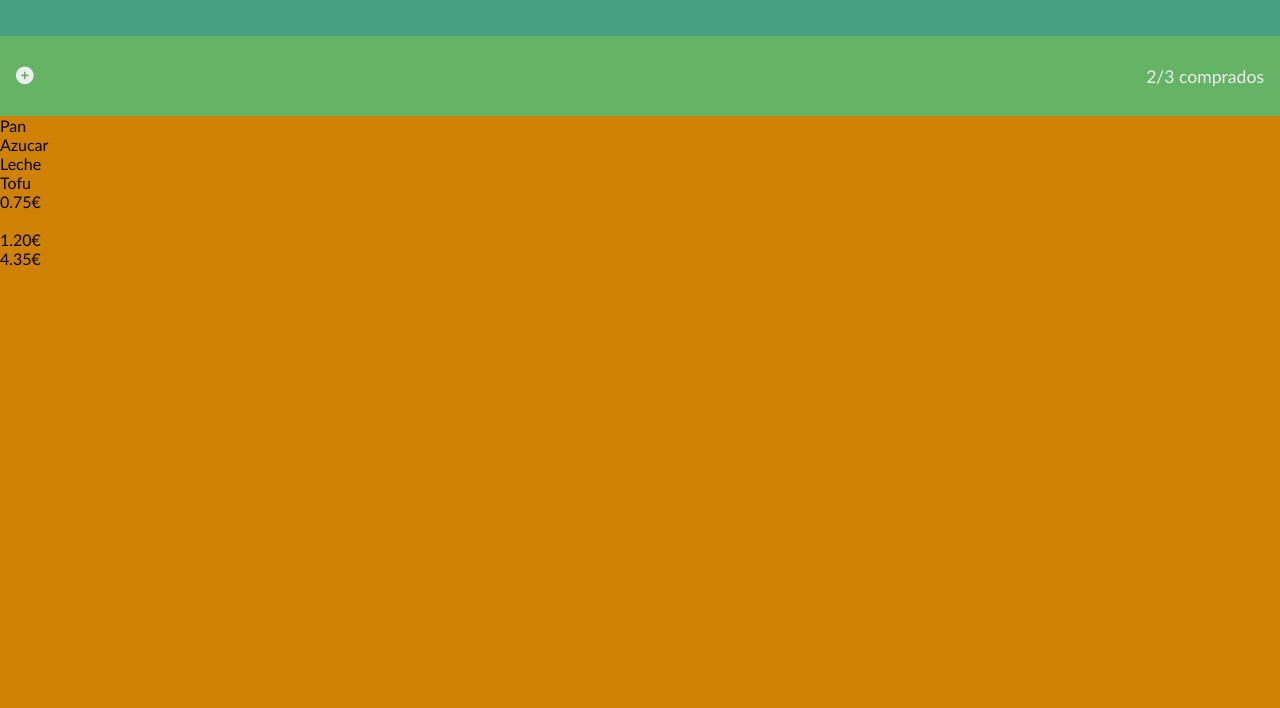
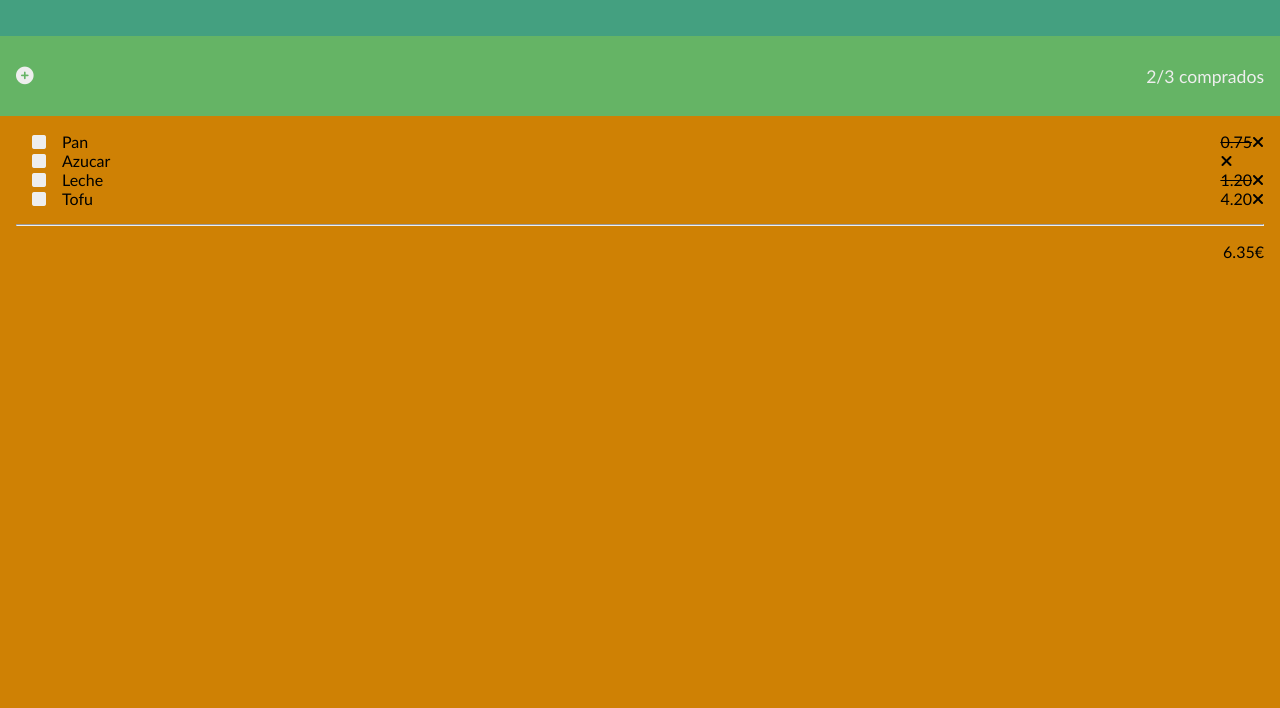
Before and after one commit to dabocher/202301-w1ch3-david-botello, a website built with Parcel: page src/index.html in a window 1280 px wide. Shown: the part 92-800 px from the top of the page. Built offline with nearby package versions, Linux system fonts and the light colour scheme.

Commit message:
Upload moddified package and package-lock.json favicon.png

```diff
--- a/package.json
+++ b/package.json
@@ -22,5 +22,8 @@
   "devDependencies": {
     "parcel": "^2.8.2",
     "rimraf": "^3.0.2"
+  },
+  "dependencies": {
+    "@fortawesome/fontawesome-free": "^6.2.1"
   }
 }
--- a/src/index.html
+++ b/src/index.html
@@ -15,8 +15,8 @@
     <h1>Lista de la compra</h1>
     <nav>
       <ul class="navigation">
-        <li> Principal</li>
-        <li class="list-link"><a href="index.html">Lista</a></li>
+        <li>Principal</li>
+        <li>Lista</li>
         <li>Acerca de</li>
       </ul>
     </nav>
@@ -25,23 +25,34 @@
     <span class="products-buyed">2/3 comprados</span>
   </section>
   <section class="list">
-    <div class="list__products--container">
-      <ul class="list__products">
-        <li>Pan</li>
-        <li>Azucar</li>
-        <li>Leche</li>
-        <li>Tofu</li>
-      </ul>
+    <div class="list__products">
+      <section class="list__products--container">
+        <ul>
+          <li><i class="fa-solid fa-square"></i><span class="list__products-item list__products-item--bread">Pan</span>
+          </li>
+          <li><i class="fa-solid fa-square"></i><span
+              class="list__products-item list__products-item--sugar">Azucar</span>
+          </li>
+          <li><i class="fa-solid fa-square"></i><span class="list__products-item list__products-item--milk">Leche</span>
+          </li>
+          <li><i class="fa-solid fa-square"></i><span class="list__products-item list__products-item--tofu">Tofu</span>
+          </li>
+        </ul>
+      </section>
+      <section class="list-prices__container">
+        <ul class="list-prices">
+          <li><span class="list__prices-item list__prices-item--bread">0.75</span><i class="fa-solid fa-xmark"></i></li>
+          <li><span class="list__prices-item list__prices-item--sugar"></span><i class="fa-solid fa-xmark"></i></li>
+          <li><span class="list__prices-item list__prices-item--milk">1.20</span><i class="fa-solid fa-xmark"></i></li>
+          <li><span class="list__prices-item list__prices-item--tofu">4.20</span><i class="fa-solid fa-xmark"></i></li>
+        </ul>
+      </section>
     </div>
-    <div class="list-prices__container">
-      <ul class="list-prices">
-        <li>0.75€</li>
-        <li></li>
-        <li>1.20€</li>
-        <li>4.35€</li>
-      </ul>
-    </div>
+    <hr>
+    <section class="list__total">6.35€</section>
   </section>
+
+
 </body>
 
 </html>
--- a/src/style.css
+++ b/src/style.css
@@ -32,6 +32,11 @@ nav {
   padding-right: 1rem;
   font-size: 0.8rem;
 }
+
+ul {
+  list-style: none;
+}
+
 ul.navigation {
   display: flex;
   justify-content: space-evenly;
@@ -59,9 +64,34 @@ ul.navigation {
 .list {
   flex: 1;
   background: rgb(207, 129, 4);
+  padding: 1rem;
 }
 
-a {
-  text-decoration: none;
-  font-weight: 700;
+.fa-square {
+  color: #eee;
 }
+
+.list__products {
+  display: flex;
+  justify-content: space-between;
+  padding-bottom: 1rem;
+}
+
+.list__products li {
+  text-align: left;
+  padding-left: 1rem;
+}
+
+.list__products-item {
+  padding-left: 1rem;
+}
+
+.list__prices-item--bread,
+.list__prices-item--milk {
+  text-decoration: line-through;
+}
+
+.list__total {
+  padding-top: 1rem;
+  text-align: right;
+}
```
Also changed, not shown: 1 other file.
